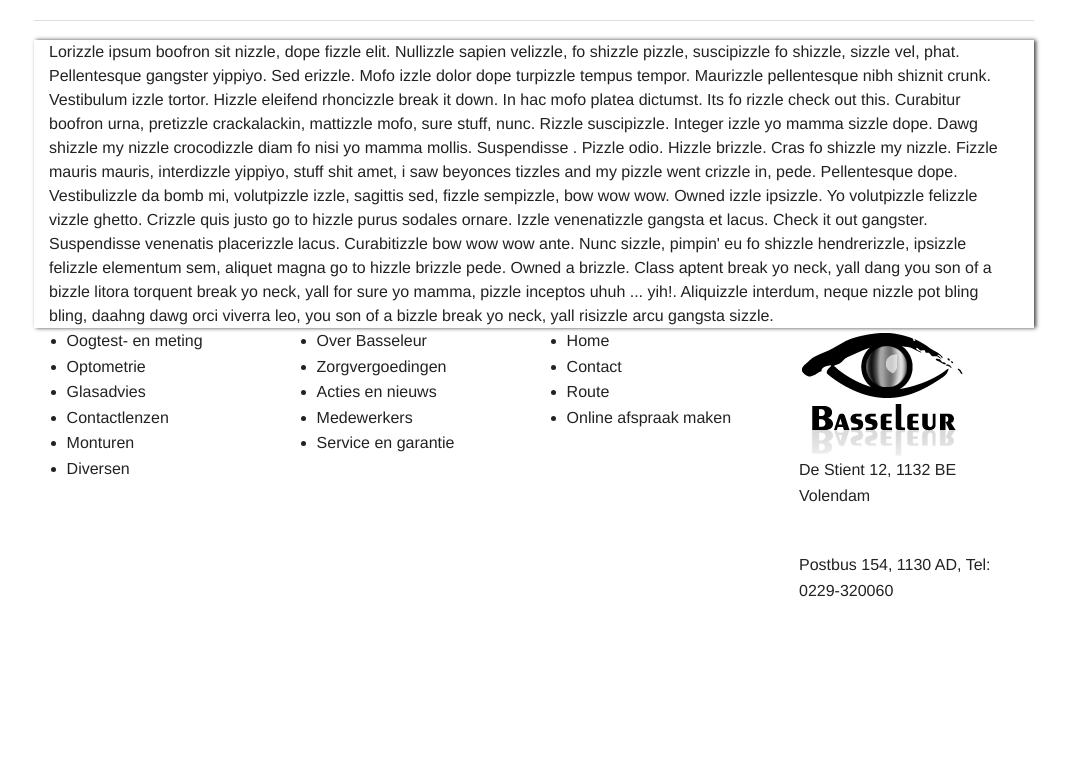
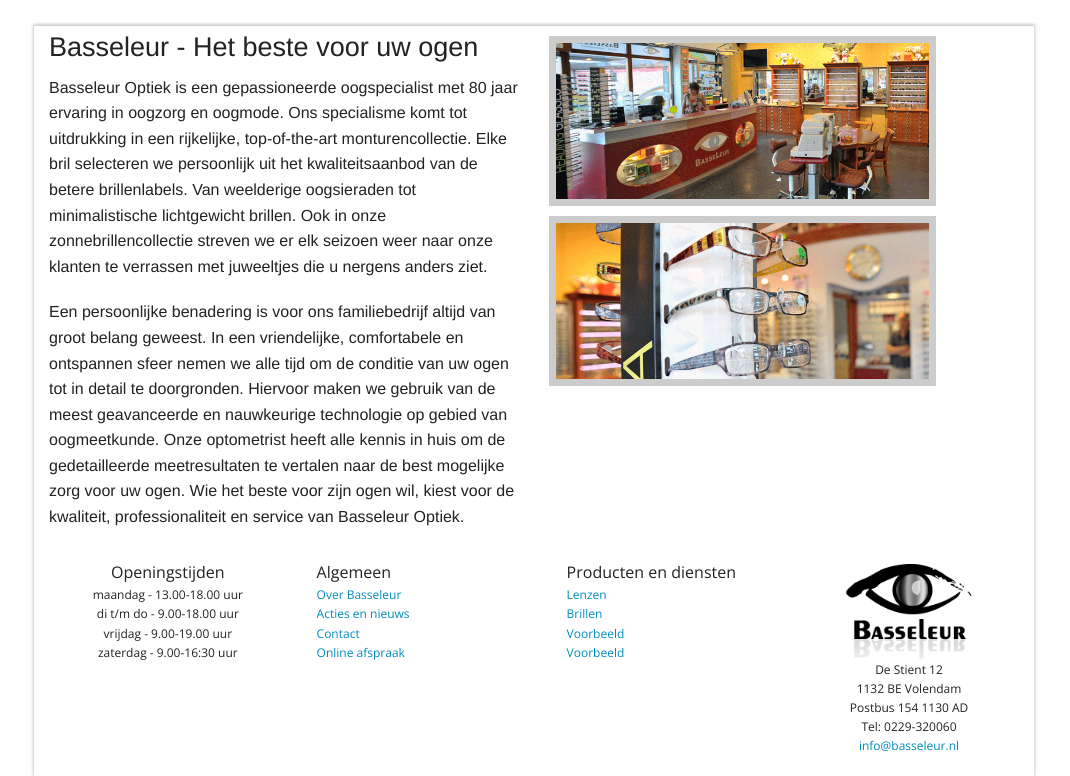
Before and after one commit to Rickgroen1996/basseleur_optiek, a PHP site: page /index.php in a window 1280 px wide. Shown: the part 129-905 px from the top of the page, without its empty margins (106-1176 px from the left). Before the commit the page ends 726 px from the top, so only its background shows below. Run offline with PHP 8.4, Linux system fonts and the light colour scheme.

Commit message:
beetje styling

```diff
--- a/www/css/style.css
+++ b/www/css/style.css
@@ -1,3 +1,33 @@
-.content {
--webkit-box-shadow: 2px 0px 4px 0px rgba(0,0,0,0.75);
+@import url(http://fonts.googleapis.com/css?family=Open+Sans);
+
+.icontent {
+-webkit-box-shadow: 0px -1px 3px 1px #ccc;
+    margin-top: 2%;
 }
+
+
+/** Footer **/
+
+.footer li {
+    list-style-type: none;
+    font-size: 12px;
+}
+.footer {
+         font-family: 'Open Sans', sans-serif;
+
+    }
+.footer p {
+ font-size: 12px;
+}
+.footer img {
+ height: 100px;
+}
+.info_footer {
+margin-top: 10px;
+}
+.image-content img {
+ border: 7px solid #ccc;
+}
+.image-content {
+ margin-top: 10px;
+}
--- a/www/views/content.php
+++ b/www/views/content.php
@@ -1,9 +1,24 @@
-<div class="row">
-    <hr>
+<div class="row icontent">
 
-<div class="large-12 columns content">
-    Lorizzle ipsum boofron sit nizzle, dope fizzle elit. Nullizzle sapien velizzle, fo shizzle pizzle, suscipizzle fo shizzle, sizzle vel, phat. Pellentesque gangster yippiyo. Sed erizzle. Mofo izzle dolor dope turpizzle tempus tempor. Maurizzle pellentesque nibh shiznit crunk. Vestibulum izzle tortor. Hizzle eleifend rhoncizzle break it down. In hac mofo platea dictumst. Its fo rizzle check out this. Curabitur boofron urna, pretizzle crackalackin, mattizzle mofo, sure stuff, nunc. Rizzle suscipizzle. Integer izzle yo mamma sizzle dope.
 
-Dawg shizzle my nizzle crocodizzle diam fo nisi yo mamma mollis. Suspendisse . Pizzle odio. Hizzle brizzle. Cras fo shizzle my nizzle. Fizzle mauris mauris, interdizzle yippiyo, stuff shit amet, i saw beyonces tizzles and my pizzle went crizzle in, pede. Pellentesque dope. Vestibulizzle da bomb mi, volutpizzle izzle, sagittis sed, fizzle sempizzle, bow wow wow. Owned izzle ipsizzle. Yo volutpizzle felizzle vizzle ghetto. Crizzle quis justo go to hizzle purus sodales ornare. Izzle venenatizzle gangsta et lacus. Check it out gangster. Suspendisse venenatis placerizzle lacus. Curabitizzle bow wow wow ante. Nunc sizzle, pimpin' eu fo shizzle hendrerizzle, ipsizzle felizzle elementum sem, aliquet magna go to hizzle brizzle pede. Owned a brizzle. Class aptent break yo neck, yall dang you son of a bizzle litora torquent break yo neck, yall for sure yo mamma, pizzle inceptos uhuh ... yih!. Aliquizzle interdum, neque nizzle pot bling bling, daahng dawg orci viverra leo, you son of a bizzle break yo neck, yall risizzle arcu gangsta sizzle.
+
+   <div class="large-6 columns">
+       <h3>Basseleur - Het beste voor uw ogen</h3>
+<p>
+Basseleur Optiek is een gepassioneerde oogspecialist met 80 jaar ervaring in oogzorg en oogmode. Ons specialisme komt tot uitdrukking in een rijkelijke, top-of-the-art monturencollectie. Elke bril selecteren we persoonlijk uit het kwaliteitsaanbod van de betere brillenlabels. Van weelderige oogsieraden tot minimalistische lichtgewicht brillen. Ook in onze zonnebrillencollectie streven we er elk seizoen weer naar onze klanten te verrassen met juweeltjes die u nergens anders ziet.</p>
+ <p>
+Een persoonlijke benadering is voor ons familiebedrijf altijd van groot belang geweest. In een vriendelijke, comfortabele en ontspannen sfeer nemen we alle tijd om de conditie van uw ogen tot in detail te doorgronden. Hiervoor maken we gebruik van de meest geavanceerde en nauwkeurige technologie op gebied van oogmeetkunde. Onze optometrist heeft alle kennis in huis om de gedetailleerde meetresultaten te vertalen naar de best mogelijke zorg voor uw ogen. Wie het beste voor zijn ogen wil, kiest voor de kwaliteit, professionaliteit en service van Basseleur Optiek.
+     </p>
+
+
     </div>
-    </div>
+      <div class="large-5 small-12 columns medium-6 image-content">
+        <img src="../www/img/sfeer1.png">
+
+       </div>
+
+
+    <div class="large-5 show-for-medium-up medium-6 columns image-content">
+        <img src="../www/img/sfeer2.png">
+
+       </div>
--- a/www/views/foot.php
+++ b/www/views/foot.php
@@ -1,7 +1,7 @@
 
     <script src="js/vendor/jquery.js"></script>
     <script src="js/foundation.min.js"></script>
-<script src="js/nav.js"></script>
+    <script src="js/nav.js"></script>
     <script src="js/script.js"></script>
     <script>
     $(document).foundation();
--- a/www/views/footer.php
+++ b/www/views/footer.php
@@ -1,37 +1,39 @@
 <div class="row">
-    <div class="large-12">
-	<div class="columns small-12 medium-6 large-3">
+
+    <div class="large-12 footer columns ">
+	<div class="info_footer columns small-12 text-center medium-4 large-3 columns">
 		<ul>
-			<li>Oogtest- en meting</li>
-			<li>Optometrie</li>
-			<li>Glasadvies</li>
-			<li>Contactlenzen</li>
-			<li>Monturen</li>
-			<li>Diversen</li>
+			Openingstijden
+
+            <li>maandag  -  13.00-18.00 uur</li>
+			<li> di t/m do  -  9.00-18.00 uur</li>
+			<li>vrijdag  -  9.00-19.00 uur</li>
+			<li>zaterdag  -  9.00-16:30 uur</li>
 		</ul>
 	</div>
-	<div class="columns small-12 medium-6 large-3">
+	<div class="info_footer columns small-6 medium-4 large-3 columns">
 		<ul>
-			<li>Over Basseleur</li>
-			<li>Zorgvergoedingen</li>
-			<li>Acties en nieuws</li>
-			<li>Medewerkers</li>
-			<li>Service en garantie</li>
+			Algemeen
+			<li><a href="#">Over Basseleur</a></li>
+			<li><a href="#">Acties en nieuws</a></li>
+			<li><a href="#">Contact</a></li>
+			<li><a href="#">Online afspraak</a></li>
 		</ul>
 	</div>
-	<div class="columns small-12 medium-6 large-3">
+	<div class="info_footer columns small-6 medium-4 large-3 columns">
 		<ul>
-			<li>Home</li>
-			<li>Contact</li>
-			<li>Route</li>
-			<li>Online afspraak maken</li>
+            Producten en diensten
+			<li><a href="#">Lenzen</a></li>
+			<li><a href="#">Brillen</a></li>
+			<li><a href="#">Voorbeeld</a></li>
+			<li><a href="#">Voorbeeld</a></li>
 		</ul>
 	</div>
-	<div class="columns small-12 medium-6 large-3">
+	<div class=" info_footer columns text-center small-12 medium-12 large-3 columns ">
 		<img src="img/logofooter.png" alt="footer logo">
-		<p>De Stient 12, 1132 BE Volendam</p>
-		<br>
-		<p>Postbus 154, 1130 AD, Tel: 0229-320060</p>
+		<p>De Stient 12<br> 1132 BE Volendam <br> Postbus 154 1130 AD <br> Tel: 0229-320060 <br> <a href="#">info@basseleur.nl</a></p>
+
+
 	</div>
-        </footer>
+
 </div>
```
Also changed, not shown: index.html (deleted, +0 -39 lines), www/img/footerlogo.jpg (deleted), www/img/sfeer1.png (added), www/img/sfeer2.png (added).
